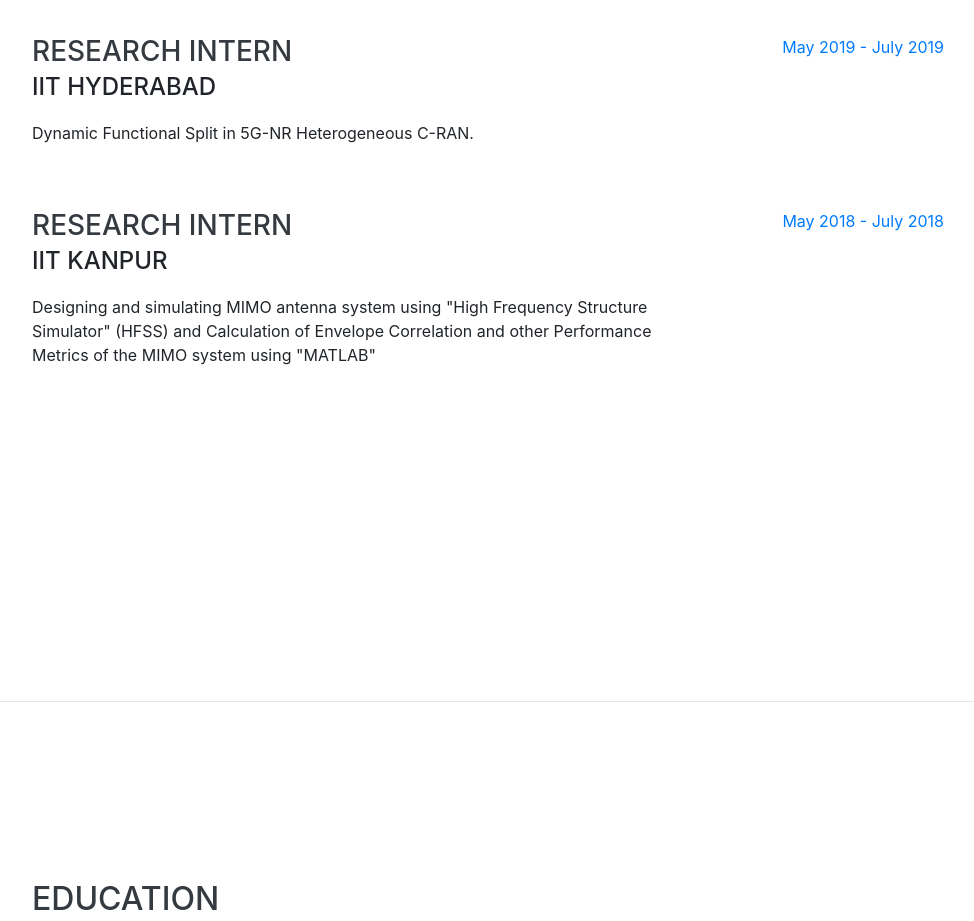
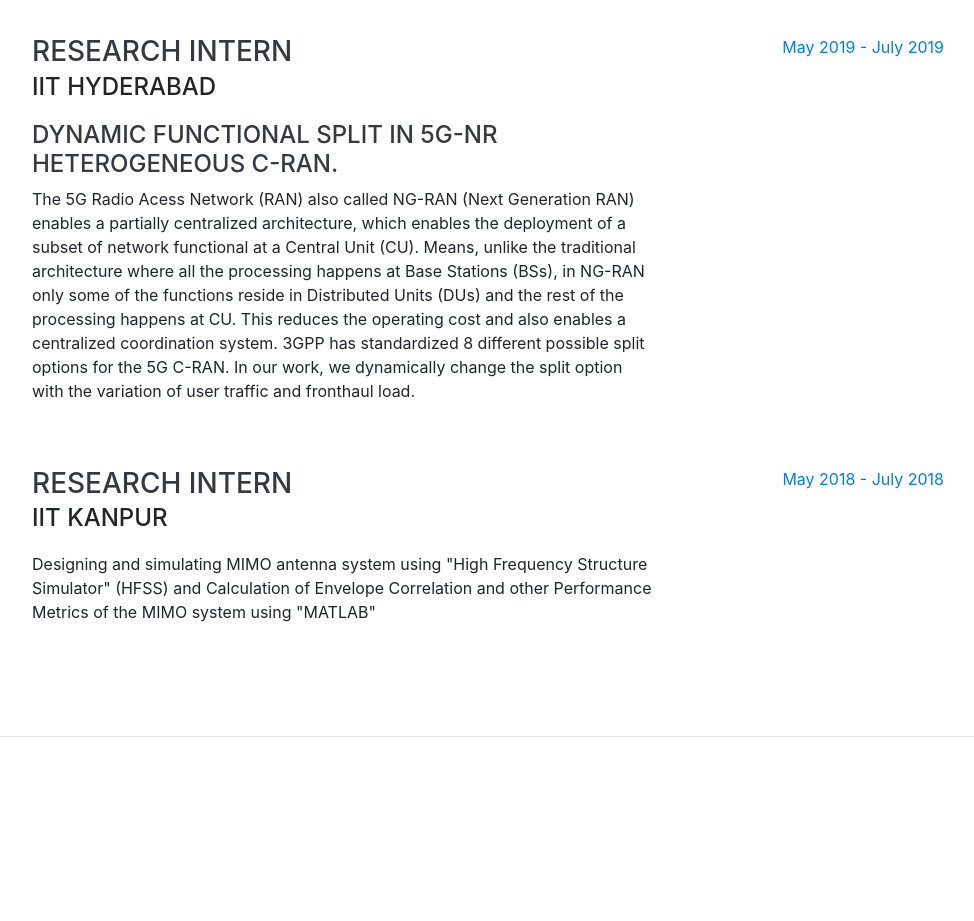
Before and after one commit to MayankSharma7/MayankSharma7.github.io, a website with bundled scripts: page index.html in a window 1280 px wide. Shown: the part 900-1821 px from the top of the page, without its empty margins (288-1262 px from the left). Built offline with nearby package versions, Linux system fonts and the light colour scheme; a web font is replaced by a local one.

Commit message:
Update index.html

```diff
--- a/index.html
+++ b/index.html
@@ -115,7 +115,8 @@
           <div class="resume-content">
             <h3 class="mb-0">Research Intern</h3>
             <div class="subheading mb-3">IIT Hyderabad</div>
-            <p>Dynamic Functional Split in 5G-NR Heterogeneous C-RAN.</p>
+            <h4>Dynamic Functional Split in 5G-NR Heterogeneous C-RAN.</h4>
+            <p>The 5G Radio Acess Network (RAN) also called NG-RAN (Next Generation RAN) enables a partially centralized architecture, which enables the deployment of a subset of network functional at a Central Unit (CU). Means, unlike the traditional architecture where all the processing happens at Base Stations (BSs), in NG-RAN only some of the functions reside in Distributed Units (DUs) and the rest of the processing happens at CU. This reduces the operating cost and also enables a centralized coordination system. 3GPP has standardized 8 different possible split options for the 5G C-RAN. In our work, we dynamically change the split option with the variation of user traffic and fronthaul load.</p>
           </div>
           <div class="resume-date text-md-right">
             <span class="text-primary">May 2019 - July 2019</span>
```
